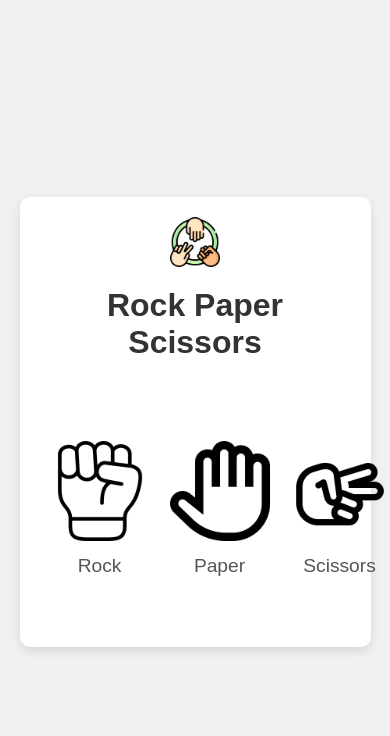
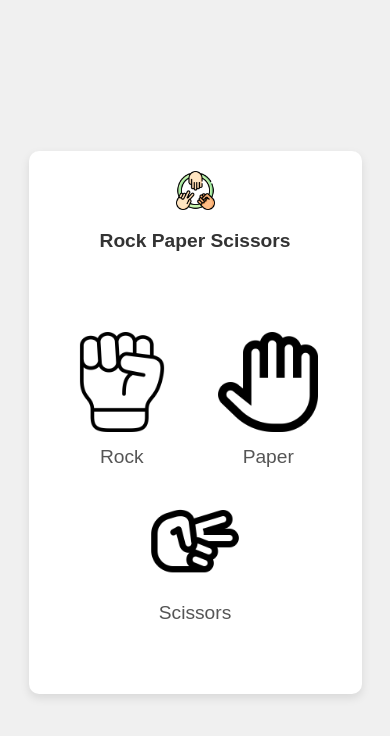
Before and after one commit to juned012/Rock-paper-Scissors, a plain HTML site: page index.html in a window 390 px wide. Drawn offline with Linux system fonts and the light colour scheme.

Commit message:
Implement responsive design for all devices

```diff
--- a/styles.css
+++ b/styles.css
@@ -11,6 +11,7 @@ body {
   justify-content: center;
   align-items: center;
   height: 100vh;
+  padding: 10px;
 }
 
 .logo-container {
@@ -23,8 +24,10 @@ body {
 }
 
 .logo-container > img {
-  width: 50px;
+  width: 10vw;
+  max-width: 50px;
 }
+
 .container {
   text-align: center;
   background-color: white;
@@ -44,6 +47,7 @@ body {
 .img-container {
   display: flex;
   justify-content: space-around;
+  flex-wrap: wrap;
 }
 
 .img-box {
@@ -52,8 +56,9 @@ body {
 }
 
 .img-box img {
-  width: 100px;
-  height: 100px;
+  width: 20vw;
+  max-width: 100px;
+  height: auto;
   transition: transform 0.2s;
 }
 
@@ -76,3 +81,24 @@ body {
   border-radius: 5px;
   transition: background-color 0.3s;
 }
+
+@media (max-width: 768px) {
+  .title {
+    font-size: 1.5em;
+  }
+  #feedBack {
+    font-size: 16px;
+  }
+}
+
+@media (max-width: 480px) {
+  .title {
+    font-size: 1.2em;
+  }
+  .img-box img {
+    width: 30vw;
+  }
+  #feedBack {
+    font-size: 14px;
+  }
+}
```
